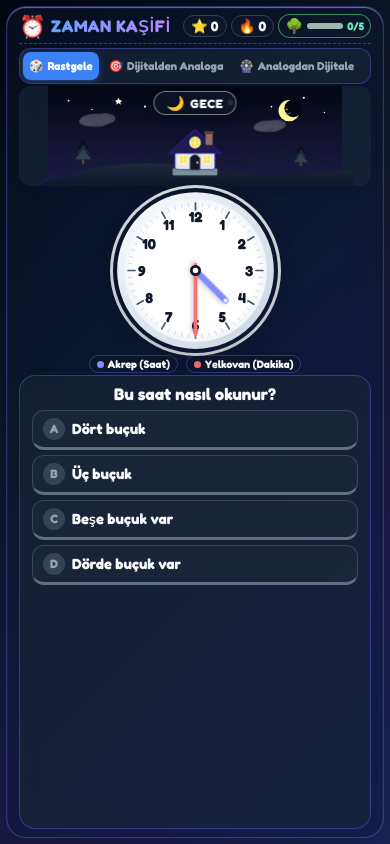
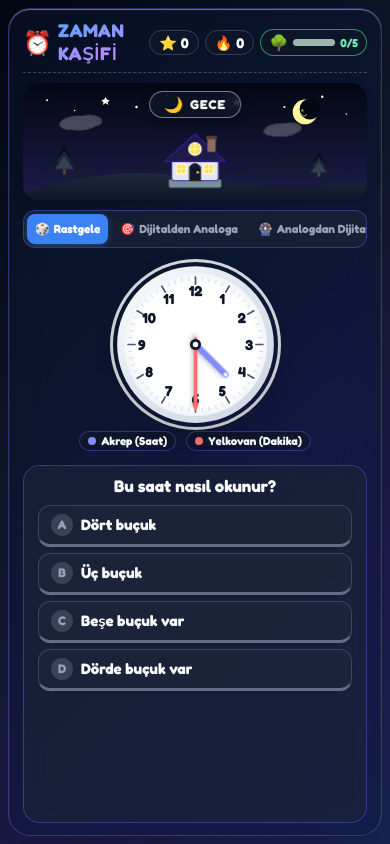
Before and after one commit to drmuratgokduman/saatkac, a plain HTML site: page index.html in a window 390 px wide. Drawn offline with nearby package versions, Linux system fonts and the light colour scheme.

Commit message:
fix(ui): Mobilde ferah panel araliklari ve PCde olu alani yok eden 2 sutunlu dengeli kokpit duzeni

```diff
--- a/index.html
+++ b/index.html
@@ -50,28 +50,11 @@
       </div>
     </header>
 
-    <!-- ===== 2. OYUN MODLARI SEÇİM MENÜSÜ ===== -->
-    <nav class="game-mode-nav" aria-label="Oyun Modları">
-      <button class="mode-tab-btn active" data-mode="random" type="button">
-        <span class="tab-icon">🎲</span>
-        <span class="tab-label">Rastgele</span>
-      </button>
-      <button class="mode-tab-btn" data-mode="digital-to-analog" type="button">
-        <span class="tab-icon">🎯</span>
-        <span class="tab-label">Dijitalden Analoga</span>
-      </button>
-      <button class="mode-tab-btn" data-mode="analog-to-digital" type="button">
-        <span class="tab-icon">🎡</span>
-        <span class="tab-label">Analogdan Dijitale</span>
-      </button>
-      <button class="mode-tab-btn" data-mode="analog-to-speech" type="button">
-        <span class="tab-icon">💬</span>
-        <span class="tab-label">Konuşma Dili</span>
-      </button>
-    </nav>
+    <!-- ===== ANA İÇERİK KAPSAYICI (PC'de 2 Sütun, Mobilde Akıcı Dikey) ===== -->
+    <main class="game-body-layout">
 
-    <!-- ===== 3. MASALSI MANZARA SAHNESİ ===== -->
-    <section class="scene-stage-container">
+      <!-- SOL PANEL (PC'de Geniş Masal Bahçesi / Mobilde Üst Panorama) -->
+      <aside class="scene-stage-column">
         <div class="scene-viewport" aria-label="Canlı masal dünyası">
 
           <!-- VAKİT ROZETİ (GÖRSELİN TAM ORTASINDA) -->
@@ -251,10 +234,33 @@
 
           </svg>
         </div>
-    </section>
+      </aside>
 
-    <!-- ===== 4. 3D ANALOG SAAT ===== -->
-    <section class="clock-stage-container">
+      <!-- SAĞ PANEL (Saat ile Cevaplar Doğal Dikey Akışta) -->
+      <section class="game-play-column">
+
+        <!-- Oyun Modları Seçim Menüsü -->
+        <nav class="game-mode-nav" aria-label="Oyun Modları">
+          <button class="mode-tab-btn active" data-mode="random" type="button">
+            <span class="tab-icon">🎲</span>
+            <span class="tab-label">Rastgele</span>
+          </button>
+          <button class="mode-tab-btn" data-mode="digital-to-analog" type="button">
+            <span class="tab-icon">🎯</span>
+            <span class="tab-label">Dijitalden Analoga</span>
+          </button>
+          <button class="mode-tab-btn" data-mode="analog-to-digital" type="button">
+            <span class="tab-icon">🎡</span>
+            <span class="tab-label">Analogdan Dijitale</span>
+          </button>
+          <button class="mode-tab-btn" data-mode="analog-to-speech" type="button">
+            <span class="tab-icon">💬</span>
+            <span class="tab-label">Konuşma Dili</span>
+          </button>
+        </nav>
+
+        <!-- 3D Analog Saat -->
+        <div class="clock-stage-container">
           <div id="clock-wrapper" class="clock-3d-wrapper">
             <svg id="analog-clock" viewBox="0 0 240 240" role="img" aria-label="Analog Saat Kadranı">
               <defs>
@@ -274,29 +280,18 @@
                 </filter>
               </defs>
 
-          <!-- Dış Kasa / Bezel -->
               <circle id="clock-bezel" cx="120" cy="120" r="114" fill="url(#clockBezelGrad)" stroke="var(--bezel-border)" stroke-width="4" />
-
-          <!-- Altın Rim (Streak 3) -->
               <circle id="clock-gold-rim" cx="120" cy="120" r="106" fill="none" stroke="transparent" stroke-width="4" />
-
-          <!-- Kadran -->
               <circle cx="120" cy="120" r="104" fill="url(#clockFaceGrad)" />
 
-          <!-- Dakika Çentikleri -->
               <g id="minute-ticks"></g>
-
-          <!-- Gizli 5'er Dakika İpuçları -->
               <g id="minute-labels" class="minute-hint-labels" opacity="0"></g>
-
-          <!-- 1-12 Sayıları -->
               <g id="hour-numbers" class="clock-numbers-group"></g>
 
               <!-- AKREP -->
               <g id="hour-hand-group" class="clock-hand" filter="url(#handShadow)">
                 <line id="hour-hand" x1="120" y1="120" x2="120" y2="58" stroke="var(--hand-hour-color)" stroke-width="9" stroke-linecap="round" />
                 <circle cx="120" cy="58" r="3" fill="#FFFFFF" opacity="0.85" />
-            <!-- Akrep Dokunma Kulakçığı (Dijitalden Analoga Modu İçin) -->
                 <circle id="hour-hand-handle" class="hand-touch-handle" cx="120" cy="58" r="14" fill="transparent" />
               </g>
 
@@ -304,39 +299,32 @@
               <g id="minute-hand-group" class="clock-hand" filter="url(#handShadow)">
                 <line id="minute-hand" x1="120" y1="128" x2="120" y2="30" stroke="var(--hand-minute-color)" stroke-width="5.5" stroke-linecap="round" />
                 <polygon points="120,22 115,34 125,34" fill="var(--hand-minute-color)" />
-            <!-- Yelkovan Dokunma Kulakçığı -->
                 <circle id="minute-hand-handle" class="hand-touch-handle" cx="120" cy="26" r="16" fill="transparent" />
               </g>
 
-          <!-- Merkez Pivot -->
               <circle cx="120" cy="120" r="8" fill="#0F172A" />
               <circle cx="120" cy="120" r="4" fill="#F8FAFC" />
             </svg>
           </div>
 
-      <!-- Bilgi Rozetleri -->
           <div class="clock-legend">
             <span class="legend-badge hour-badge"><span class="badge-dot dot-hour"></span> Akrep (Saat)</span>
             <span class="legend-badge min-badge"><span class="badge-dot dot-min"></span> Yelkovan (Dakika)</span>
           </div>
-    </section>
+        </div>
 
-    <!-- ===== 5. ALT PANEL: Soru & Cevaplar (Düzenli & Ferah) ===== -->
-    <section class="question-action-card">
-
-      <!-- Sade Soru Başlığı (Cümle paneli kaldırıldı, temiz başlık kaldı) -->
+        <!-- Cevap ve Soru Alanı (Saat ile Alt Alta) -->
+        <div class="question-action-card">
           <div class="question-header-box">
             <h2 id="question-text" class="question-title">Bu saat kaçı gösteriyor?</h2>
           </div>
 
-      <!-- ====================================================
-           MOD 1: DİJİTALDEN ANALOGA (Kolları Çevirme Alanı)
-           ==================================================== -->
+          <!-- MOD 1: DİJİTALDEN ANALOGA -->
           <div id="digital-to-analog-area" class="interactive-mode-box" style="display:none">
             <div class="target-digital-card">
               <span class="digital-label">HEDEF SAAT:</span>
               <div class="digital-clock-display" id="target-digital-clock">14:25</div>
-          <span class="digital-hint-text">👆 Saatin kollarını sürükleyerek ayarla</span>
+              <span class="digital-hint-text">👆 Saatin kollarını çevirerek ayarla</span>
             </div>
             <button id="submit-analog-hand" class="bouncy-btn btn-success" type="button">
               <span class="btn-icon">✨</span>
@@ -344,9 +332,7 @@
             </button>
           </div>
 
-      <!-- ====================================================
-           MOD 2: ANALOGDAN DİJİTALE (iOS Wheel Picker)
-           ==================================================== -->
+          <!-- MOD 2: ANALOGDAN DİJİTALE (Wheel Picker) -->
           <div id="wheel-picker-area" class="interactive-mode-box" style="display:none">
             <div class="wheel-picker-card">
               <div class="wheel-box">
@@ -376,9 +362,7 @@
             </button>
           </div>
 
-      <!-- ====================================================
-           MOD 3: KONUŞMA DİLİ (4 Şık)
-           ==================================================== -->
+          <!-- MOD 3: KONUŞMA DİLİ (4 Şık) -->
           <div id="multiple-choice-area" class="interactive-mode-box" style="display:none">
             <div id="choices-grid" class="choices-grid"></div>
           </div>
@@ -391,8 +375,11 @@
               <span class="btn-icon">🚀</span>
             </button>
           </div>
+        </div>
 
       </section>
+
+    </main>
 
   </div>
 
--- a/style.css
+++ b/style.css
@@ -1,6 +1,6 @@
 /* ==========================================================================
    ZAMAN KAŞİFİ — Bütüncül EdTech Arayüzü & İskandinav Masal Teması
-   Mod Menüsü + Dijitalden Analoga + Konfeti Canvas + Temiz Hiyerarşi
+   Mobilde Ferah Boşluklar + PC'de Ölü Alanı Yok Eden 2 Sütunlu Kokpit
    ========================================================================== */
 
 /* --- DİNAMİK TÜM EKRAN ATMOSFER DEĞİŞKENLERİ --- */
@@ -21,9 +21,9 @@
   --cottage-door: #6D4C41;
   --window-warm: #FEF08A;
 
-  /* Şeffaf Cam */
+  /* Şeffaf Cam (Ultra-Glassmorphism) */
   --card-glass: rgba(255, 255, 255, 0.42);
-  --card-inner: rgba(255, 255, 255, 0.52);
+  --card-inner: rgba(255, 255, 255, 0.55);
   --card-border: rgba(255, 255, 255, 0.65);
   --text-main: #0F172A;
   --text-sub: #334155;
@@ -154,12 +154,11 @@ body {
   display: flex;
   justify-content: center;
   align-items: center;
-  padding: 6px;
+  padding: 8px;
   transition: background 1.4s cubic-bezier(0.4, 0, 0.2, 1);
   position: relative;
 }
 
-/* Konfeti Canvas Overlay */
 #confetti-canvas {
   position: fixed;
   top: 0;
@@ -171,25 +170,36 @@ body {
 }
 
 /* ==========================================================================
-   ANA OYUN KAPSAYICI (Ortalanmış Konsol)
+   ANA OYUN KAPSAYICI (Responsive Container)
    ========================================================================== */
 .game-wrapper {
   width: 100%;
-  max-width: 540px; /* PC'de de derli toplu odaklanmış konsol */
+  max-width: 500px; /* Mobilde dikey, PC'de aşağıda 940px'e genişler */
   height: 100%;
-  max-height: calc(100dvh - 12px);
+  max-height: calc(100dvh - 14px);
   background: var(--card-glass);
   backdrop-filter: blur(20px) saturate(160%);
   -webkit-backdrop-filter: blur(20px) saturate(160%);
   border: 1.5px solid var(--card-border);
-  border-radius: 20px;
+  border-radius: 22px;
   box-shadow: 0 20px 50px -10px rgba(0, 0, 0, 0.25), inset 0 1px 1px rgba(255, 255, 255, 0.4);
-  padding: 6px 12px 8px;
+  padding: 10px 14px 12px;
   display: flex;
   flex-direction: column;
   justify-content: space-between;
+  gap: 10px; /* Paneller arası ferah boşluk */
   overflow: hidden;
   transition: all 0.4s ease;
+}
+
+/* PC MODU: ÖLÜ ALANI YOK EDEN 2 SÜTUNLU ŞIK KOKPİT */
+@media (min-width: 860px) {
+  .game-wrapper {
+    max-width: 940px; /* PC'de ekranı dolduran ferah genişlik */
+    height: clamp(560px, 86vh, 690px);
+    padding: 14px 18px 16px;
+    gap: 12px;
+  }
 }
 
 /* ==========================================================================
@@ -200,24 +210,22 @@ body {
   justify-content: space-between;
   align-items: center;
   flex-shrink: 0;
-  padding-bottom: 4px;
+  padding-bottom: 6px;
   border-bottom: 1.5px dashed rgba(148, 163, 184, 0.35);
-  gap: 6px;
+  gap: 8px;
 }
 
 .logo-badge {
   display: flex;
   align-items: center;
-  gap: 5px;
+  gap: 6px;
   user-select: none;
 }
 
-.logo-icon {
-  font-size: 1.35rem;
-}
+.logo-icon { font-size: 1.45rem; }
 
 .app-title {
-  font-size: 1.05rem;
+  font-size: 1.15rem;
   font-weight: 700;
   letter-spacing: 0.5px;
   background: linear-gradient(135deg, #1E40AF, #6D28D9);
@@ -235,20 +243,20 @@ body[data-time-period="night"] .app-title {
 .stats-group {
   display: flex;
   align-items: center;
-  gap: 4px;
+  gap: 6px;
 }
 
 .stat-pill {
   display: flex;
   align-items: center;
-  gap: 3px;
+  gap: 4px;
   background: var(--badge-bg);
   backdrop-filter: blur(8px);
   border: 1.5px solid rgba(255, 255, 255, 0.6);
   border-radius: 999px;
-  padding: 2px 7px;
+  padding: 3px 9px;
   font-weight: 700;
-  font-size: 0.85rem;
+  font-size: 0.88rem;
 }
 
 body[data-time-period="night"] .stat-pill {
@@ -262,40 +270,148 @@ body[data-time-period="night"] .stat-pill {
 .reward-progress-box {
   display: flex;
   align-items: center;
-  gap: 4px;
+  gap: 5px;
   background: var(--badge-bg);
   border: 1.5px solid rgba(74, 222, 128, 0.6);
   border-radius: 999px;
-  padding: 2px 6px;
+  padding: 3px 8px;
 }
 
-.reward-goal-icon { font-size: 0.9rem; }
+.reward-goal-icon { font-size: 0.95rem; }
 
 .progress-track {
-  width: 36px;
-  height: 6px;
+  width: 42px;
+  height: 7px;
   background: rgba(220, 252, 231, 0.7);
-  border-radius: 6px;
+  border-radius: 8px;
   overflow: hidden;
 }
 
 .progress-fill {
   height: 100%;
   background: #22C55E;
-  border-radius: 6px;
+  border-radius: 8px;
   transition: width 0.3s ease;
 }
 
 .progress-text {
-  font-size: 0.68rem;
+  font-size: 0.72rem;
   font-weight: 700;
   color: #15803D;
 }
 body[data-time-period="night"] .progress-text { color: #6EE7B7; }
 
 /* ==========================================================================
-   2. OYUN MODLARI SEÇİM MENÜSÜ (Segmented Tabs)
+   2. ANA İÇERİK DÜZENİ (Mobilde Dikey Ferah, PC'de 2 Sütun)
    ========================================================================== */
+.game-body-layout {
+  flex: 1;
+  min-height: 0;
+  display: flex;
+  flex-direction: column;
+  gap: 10px; /* Mobilde paneller arası ferah nefes alma payı */
+}
+
+/* PC MODU: Sol Masal Bahçesi, Sağ Oyun Akışı */
+@media (min-width: 860px) {
+  .game-body-layout {
+    flex-direction: row;
+    gap: 16px;
+    align-items: stretch;
+  }
+}
+
+/* ==========================================================================
+   3. SOL PANEL / SAHNE (PC'de Geniş Tablo, Mobilde Üst Panorama)
+   ========================================================================== */
+.scene-stage-column {
+  width: 100%;
+  flex-shrink: 0;
+}
+
+@media (min-width: 860px) {
+  .scene-stage-column {
+    flex: 1.1;
+    display: flex;
+    flex-direction: column;
+    justify-content: stretch;
+  }
+}
+
+.scene-viewport {
+  width: 100%;
+  height: 100%;
+  border-radius: 16px;
+  overflow: hidden;
+  box-shadow: 0 4px 14px rgba(0,0,0,0.12);
+  position: relative;
+  background: var(--card-inner);
+  max-height: clamp(90px, 15vh, 120px);
+}
+
+@media (min-width: 860px) {
+  .scene-viewport {
+    max-height: 100%;
+    min-height: 380px;
+    display: flex;
+    align-items: center;
+    justify-content: center;
+  }
+}
+
+#scene {
+  display: block;
+  width: 100%;
+  height: 100%;
+}
+
+/* VAKİT ROZETİ (MANZARA GÖRSELİNİN TAM ORTASINDA) */
+.time-period-badge {
+  position: absolute;
+  top: 8px;
+  left: 50%;
+  transform: translateX(-50%);
+  z-index: 5;
+  background: rgba(15, 23, 42, 0.65);
+  backdrop-filter: blur(8px);
+  -webkit-backdrop-filter: blur(8px);
+  border: 1.5px solid rgba(255, 255, 255, 0.45);
+  border-radius: 999px;
+  padding: 3px 14px;
+  display: flex;
+  align-items: center;
+  gap: 6px;
+  color: #FFFFFF;
+  font-size: 0.8rem;
+  font-weight: 800;
+  letter-spacing: 0.8px;
+  box-shadow: 0 4px 10px rgba(0,0,0,0.25);
+  user-select: none;
+  pointer-events: none;
+}
+
+.period-icon { font-size: 0.95rem; }
+
+/* ==========================================================================
+   4. SAĞ PANEL: Oyun Modları + 3D Saat + Cevaplar (Alt Alta)
+   ========================================================================== */
+.game-play-column {
+  flex: 1;
+  min-height: 0;
+  display: flex;
+  flex-direction: column;
+  justify-content: space-between;
+  gap: 10px; /* Elemanlar arası ferah aralık */
+}
+
+@media (min-width: 860px) {
+  .game-play-column {
+    flex: 1;
+    gap: 12px;
+  }
+}
+
+/* Mod Menüsü */
 .game-mode-nav {
   display: flex;
   gap: 4px;
@@ -304,7 +420,6 @@ body[data-time-period="night"] .progress-text { color: #6EE7B7; }
   border: 1.5px solid var(--card-border);
   border-radius: 12px;
   padding: 3px;
-  margin-top: 4px;
   flex-shrink: 0;
   overflow-x: auto;
   scrollbar-width: none;
@@ -321,13 +436,13 @@ body[data-time-period="night"] .game-mode-nav {
   align-items: center;
   justify-content: center;
   gap: 4px;
-  min-height: 28px;
-  padding: 3px 6px;
+  min-height: 30px;
+  padding: 4px 8px;
   background: transparent;
   border: none;
   border-radius: 8px;
   font-family: inherit;
-  font-size: 0.72rem;
+  font-size: 0.74rem;
   font-weight: 700;
   color: var(--text-sub);
   cursor: pointer;
@@ -346,79 +461,18 @@ body[data-time-period="night"] .game-mode-nav {
   box-shadow: 0 2px 6px rgba(59, 130, 246, 0.4);
 }
 
-/* ==========================================================================
-   3. MANZARA SAHNESİ & ORTALANMIŞ VAKİT ROZETİ
-   ========================================================================== */
-.scene-stage-container {
-  width: 100%;
-  flex-shrink: 0;
-  padding-top: 2px;
-}
-
-.scene-viewport {
-  width: 100%;
-  border-radius: 12px;
-  overflow: hidden;
-  box-shadow: 0 3px 10px rgba(0,0,0,0.1);
-  position: relative;
-  max-height: 85px;
-  background: var(--card-inner);
-}
-
-@media (min-height: 720px) {
-  .scene-viewport {
-    max-height: 100px;
-  }
-}
-
-#scene {
-  display: block;
-  width: 100%;
-  height: 100%;
-  max-height: 100px;
-}
-
-/* VAKİT ROZETİ (MANZARA GÖRSELİNİN TAM ORTASINDA) */
-.time-period-badge {
-  position: absolute;
-  top: 5px;
-  left: 50%;
-  transform: translateX(-50%);
-  z-index: 5;
-  background: rgba(15, 23, 42, 0.65);
-  backdrop-filter: blur(8px);
-  -webkit-backdrop-filter: blur(8px);
-  border: 1.5px solid rgba(255, 255, 255, 0.45);
-  border-radius: 999px;
-  padding: 2px 12px;
-  display: flex;
-  align-items: center;
-  gap: 5px;
-  color: #FFFFFF;
-  font-size: 0.76rem;
-  font-weight: 800;
-  letter-spacing: 0.6px;
-  box-shadow: 0 3px 8px rgba(0,0,0,0.22);
-  user-select: none;
-  pointer-events: none;
-}
-
-.period-icon { font-size: 0.9rem; }
-
-/* ==========================================================================
-   4. 3D ANALOG SAAT
-   ========================================================================== */
+/* 3D Analog Saat */
 .clock-stage-container {
   display: flex;
   flex-direction: column;
   align-items: center;
   justify-content: center;
   flex-shrink: 0;
-  padding: 2px;
+  padding: 4px 0;
 }
 
 .clock-3d-wrapper {
-  width: clamp(120px, 22vh, 165px);
+  width: clamp(125px, 22vh, 165px);
   aspect-ratio: 1;
   border-radius: 50%;
   box-shadow: 0 8px 24px -4px rgba(0, 0, 0, 0.22), 0 0 0 3px rgba(255, 255, 255, 0.85);
@@ -427,26 +481,19 @@ body[data-time-period="night"] .game-mode-nav {
   user-select: none;
 }
 
-/* Sürüklenebilir Kollarda Cursor */
-.clock-3d-wrapper.interactive-mode {
-  cursor: grab;
-}
-.clock-3d-wrapper.interactive-mode:active {
-  cursor: grabbing;
+@media (min-width: 860px) {
+  .clock-3d-wrapper {
+    width: clamp(160px, 24vh, 200px);
+  }
 }
 
-#analog-clock {
-  width: 100%;
-  height: 100%;
-  display: block;
-}
+.clock-3d-wrapper.interactive-mode { cursor: grab; }
+.clock-3d-wrapper.interactive-mode:active { cursor: grabbing; }
 
-.hand-touch-handle {
-  cursor: grab;
-}
-.hand-touch-handle:active {
-  cursor: grabbing;
-}
+#analog-clock { width: 100%; height: 100%; display: block; }
+
+.hand-touch-handle { cursor: grab; }
+.hand-touch-handle:active { cursor: grabbing; }
 
 .clock-3d-wrapper.golden-streak {
   box-shadow: 0 0 0 6px #F59E0B, 0 12px 34px rgba(245, 158, 11, 0.55);
@@ -469,37 +516,30 @@ body[data-time-period="night"] .game-mode-nav {
   dominant-baseline: central;
   text-anchor: middle;
 }
-
-.minute-hint-labels {
-  transition: opacity 0.4s ease;
-}
-.minute-hint-labels.visible {
-  opacity: 1 !important;
-}
+.minute-hint-labels { transition: opacity 0.4s ease; }
+.minute-hint-labels.visible { opacity: 1 !important; }
 
 #hour-hand-group, #minute-hand-group {
   transition: transform 0.6s cubic-bezier(0.34, 1.56, 0.64, 1);
   transform-origin: 120px 120px;
 }
-
-/* İnteraktif sürükleme esnasında anlık takip için transition none */
 #hour-hand-group.dragging, #minute-hand-group.dragging {
   transition: none !important;
 }
 
 .clock-legend {
   display: flex;
-  gap: 8px;
-  margin-top: 2px;
+  gap: 10px;
+  margin-top: 4px;
 }
 
 .legend-badge {
   display: flex;
   align-items: center;
-  gap: 4px;
-  font-size: 0.68rem;
+  gap: 5px;
+  font-size: 0.72rem;
   font-weight: 700;
-  padding: 1px 7px;
+  padding: 2px 8px;
   border-radius: 999px;
   background: var(--badge-bg);
   border: 1px solid var(--card-border);
@@ -507,15 +547,15 @@ body[data-time-period="night"] .game-mode-nav {
 }
 
 .badge-dot {
-  width: 7px;
-  height: 7px;
+  width: 8px;
+  height: 8px;
   border-radius: 50%;
 }
 .dot-hour { background: var(--hand-hour-color); }
 .dot-min { background: var(--hand-minute-color); }
 
 /* ==========================================================================
-   5. CEVAP PANELİ (Düzenli & Ferah Boşluklar)
+   5. CEVAP PANELİ (Saat ile Alt Alta)
    ========================================================================== */
 .question-action-card {
   flex: 1;
@@ -523,15 +563,14 @@ body[data-time-period="night"] .game-mode-nav {
   display: flex;
   flex-direction: column;
   justify-content: space-between;
-  gap: 5px;
+  gap: 8px; /* Ferah iç boşluk */
   background: var(--card-inner);
   backdrop-filter: blur(12px);
   border-radius: 16px;
   border: 1.5px solid var(--card-border);
-  padding: 8px 12px;
+  padding: 10px 14px;
 }
 
-/* Soru Başlık Kutusu */
 .question-header-box {
   text-align: center;
   flex-shrink: 0;
@@ -544,9 +583,11 @@ body[data-time-period="night"] .game-mode-nav {
   line-height: 1.25;
 }
 
-/* ==========================================================================
-   MOD 1: DİJİTALDEN ANALOGA KARTI
-   ========================================================================== */
+@media (min-width: 860px) {
+  .question-title { font-size: 1.15rem; }
+}
+
+/* MOD 1: DİJİTALDEN ANALOGA */
 .target-digital-card {
   display: flex;
   flex-direction: column;
@@ -556,12 +597,12 @@ body[data-time-period="night"] .game-mode-nav {
   background: var(--bubble-bg);
   border: 1.5px solid var(--bubble-border);
   border-radius: 14px;
-  padding: 6px 14px;
+  padding: 8px 14px;
   text-align: center;
 }
 
 .digital-label {
-  font-size: 0.72rem;
+  font-size: 0.75rem;
   font-weight: 800;
   color: var(--text-sub);
   letter-spacing: 1px;
@@ -587,14 +628,12 @@ body[data-time-period="night"] .digital-clock-display {
 }
 
 .digital-hint-text {
-  font-size: 0.75rem;
+  font-size: 0.78rem;
   font-weight: 600;
   color: var(--text-sub);
 }
 
-/* ==========================================================================
-   MOD 2: WHEEL PICKER
-   ========================================================================== */
+/* MOD 2: WHEEL PICKER */
 .interactive-mode-box {
   flex: 1;
   display: flex;
@@ -607,11 +646,11 @@ body[data-time-period="night"] .digital-clock-display {
   display: flex;
   align-items: center;
   justify-content: center;
-  gap: 10px;
+  gap: 12px;
   background: var(--bubble-bg);
   border: 1.5px solid var(--bubble-border);
   border-radius: 14px;
-  padding: 5px 10px;
+  padding: 6px 12px;
 }
 
 .wheel-box {
@@ -622,7 +661,7 @@ body[data-time-period="night"] .digital-clock-display {
 }
 
 .wheel-header {
-  font-size: 0.68rem;
+  font-size: 0.7rem;
   font-weight: 700;
   color: var(--text-sub);
   letter-spacing: 0.5px;
@@ -630,7 +669,7 @@ body[data-time-period="night"] .digital-clock-display {
 
 .wheel-viewport {
   position: relative;
-  width: 74px;
+  width: 76px;
   height: 95px;
   background: var(--wheel-bg);
   border-radius: 10px;
@@ -679,7 +718,7 @@ body[data-time-period="night"] .digital-clock-display {
   display: flex;
   align-items: center;
   justify-content: center;
-  font-size: 1.4rem;
+  font-size: 1.45rem;
   font-weight: 700;
   color: var(--text-main);
   transition: all 0.15s ease-out;
@@ -690,43 +729,39 @@ body[data-time-period="night"] .digital-clock-display {
   transform: scale(0.85);
 }
 
-.wheel-colon-box {
-  padding-top: 10px;
-}
+.wheel-colon-box { padding-top: 10px; }
 .wheel-colon {
   font-size: 1.6rem;
   font-weight: 800;
   color: #3B82F6;
 }
 
-/* ==========================================================================
-   MOD 3: ÇOKTAN SEÇMELİ ŞIKLAR
-   ========================================================================== */
+/* MOD 3: ÇOKTAN SEÇMELİ ŞIKLAR */
 .choices-grid {
   display: grid;
   grid-template-columns: 1fr;
-  gap: 5px;
+  gap: 6px;
 }
 
 @media (min-width: 440px) {
   .choices-grid {
     grid-template-columns: 1fr 1fr;
-    gap: 6px;
+    gap: 8px;
   }
 }
 
 .choice-card-btn {
   display: flex;
   align-items: center;
-  gap: 7px;
-  min-height: 40px;
-  padding: 5px 10px;
+  gap: 8px;
+  min-height: 42px;
+  padding: 6px 12px;
   background: var(--bubble-bg);
   border: 1.5px solid var(--bubble-border);
   border-bottom: 3.5px solid rgba(148, 163, 184, 0.6);
   border-radius: 12px;
   font-family: inherit;
-  font-size: 0.92rem;
+  font-size: 0.94rem;
   font-weight: 700;
   color: var(--text-main);
   text-align: left;
@@ -753,7 +788,7 @@ body[data-time-period="night"] .digital-clock-display {
   display: flex;
   align-items: center;
   justify-content: center;
-  font-size: 0.76rem;
+  font-size: 0.78rem;
   font-weight: 800;
   flex-shrink: 0;
 }
@@ -789,26 +824,24 @@ body[data-time-period="night"] .digital-clock-display {
   75% { transform: translateX(5px); }
 }
 
-/* ==========================================================================
-   3D BUTONLAR & GERİ BİLDİRİM
-   ========================================================================== */
+/* 3D BUTONLAR & GERİ BİLDİRİM */
 .bouncy-btn {
   display: flex;
   align-items: center;
   justify-content: center;
-  gap: 7px;
+  gap: 8px;
   width: 100%;
-  min-height: 40px;
-  padding: 6px 14px;
+  min-height: 42px;
+  padding: 6px 16px;
   border-radius: 12px;
   border: none;
   font-family: inherit;
-  font-size: 0.98rem;
+  font-size: 1rem;
   font-weight: 700;
   cursor: pointer;
   transition: all 0.12s ease;
   user-select: none;
-  margin-top: 4px;
+  margin-top: 6px;
 }
 
 .btn-success {
@@ -831,36 +864,30 @@ body[data-time-period="night"] .digital-clock-display {
   display: flex;
   flex-direction: column;
   align-items: center;
-  gap: 3px;
-  min-height: 32px;
+  gap: 4px;
+  min-height: 34px;
 }
 
 .feedback-banner {
   width: 100%;
   border-radius: 10px;
-  padding: 5px 10px;
-  font-size: 0.88rem;
+  padding: 6px 10px;
+  font-size: 0.9rem;
   font-weight: 700;
   text-align: center;
   display: none;
 }
-
-.feedback-banner.show {
-  display: block;
-}
-
+.feedback-banner.show { display: block; }
 .feedback-banner.success {
   background: #DCFCE7;
   color: #15803D;
   border: 1.5px solid #86EFAC;
 }
-
 .feedback-banner.error {
   background: #FEE2E2;
   color: #B91C1C;
   border: 1.5px solid #FCA5A5;
 }
-
 .feedback-banner.hint {
   background: #FEF3C7;
   color: #92400E;
```
Lines whose indentation alone changed are shown as unchanged.
